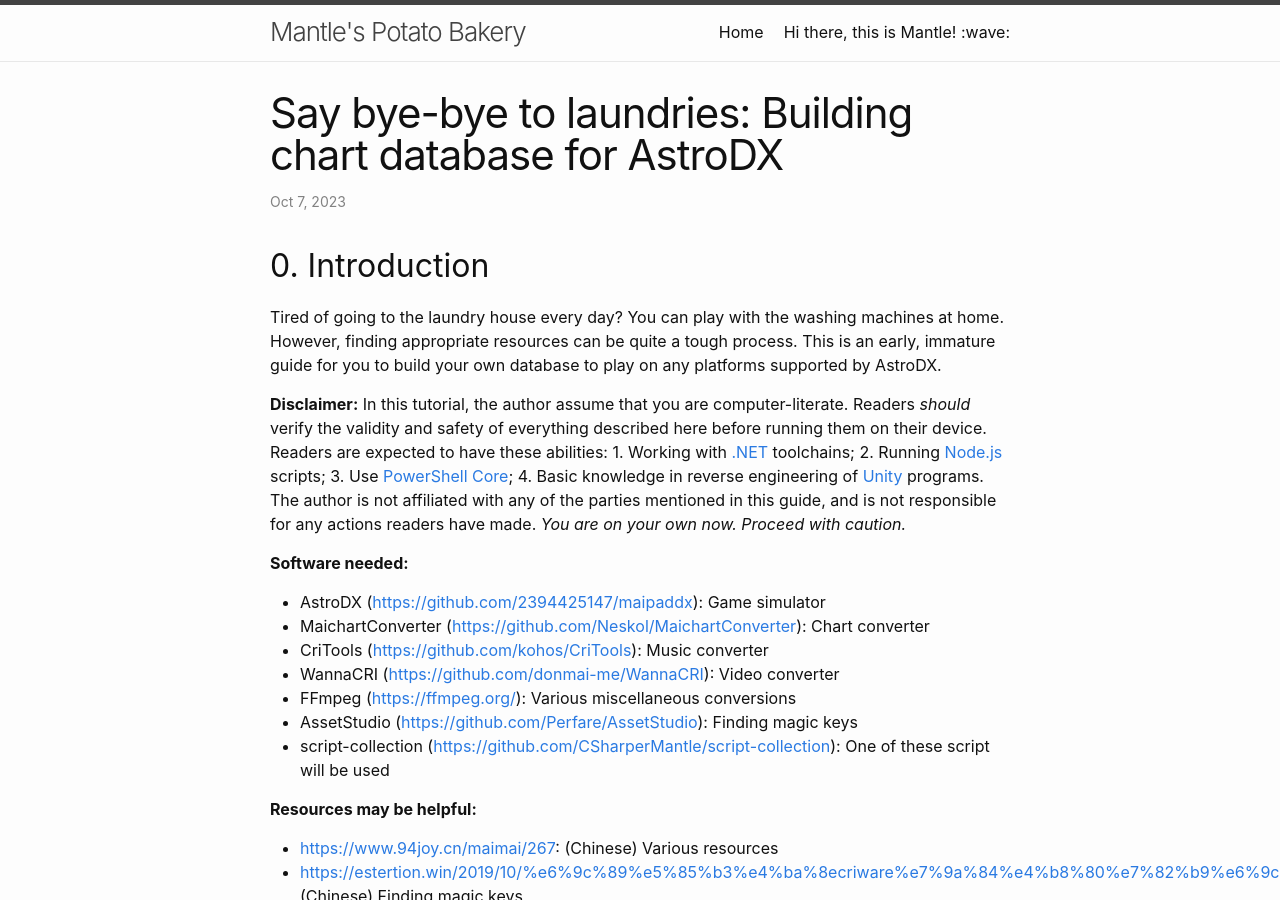
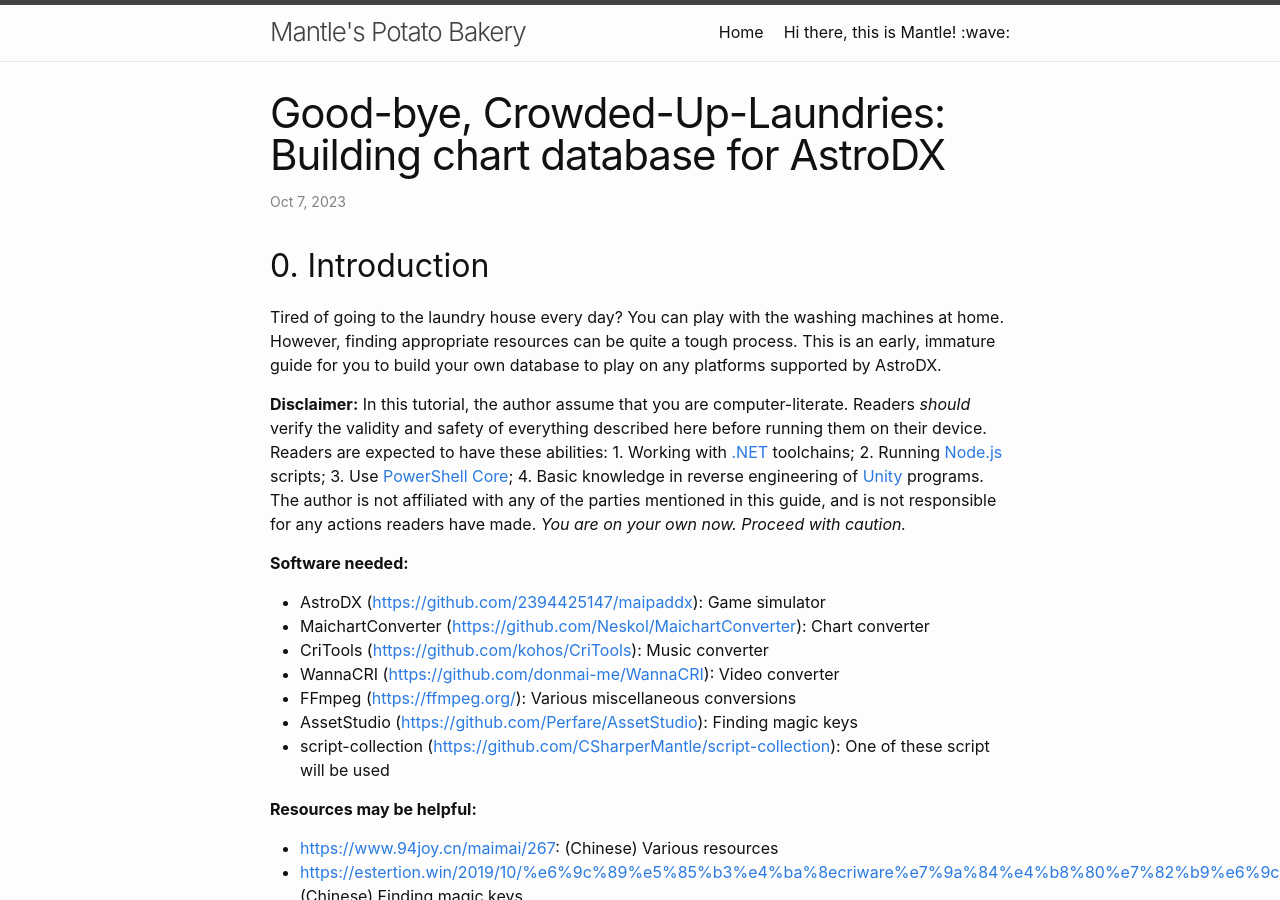
Before and after one commit to CSharperMantle/CSharperMantle.github.io, a Jekyll site: the page built from _posts/2023-10-07-astrodx-database-construction.md, in a window 1280 px wide and 900 px high. Built offline with Jekyll 4.4.1, drawn with Linux system fonts in a browser that asks for light colours.

Commit message:
Change title of maimai article

```diff
--- a/_posts/2023-10-07-astrodx-database-construction.md
+++ b/_posts/2023-10-07-astrodx-database-construction.md
@@ -1,6 +1,6 @@
 ---
 layout: post
-title: "Say bye-bye to laundries: Building chart database for AstroDX"
+title: "Good-bye, Crowded-Up-Laundries: Building chart database for AstroDX"
 date: 2023-10-07 21:25:28 +0800
 lang: en
 description: This post is a brief walkthrough and guide for building chart database for AstroDX.
```
